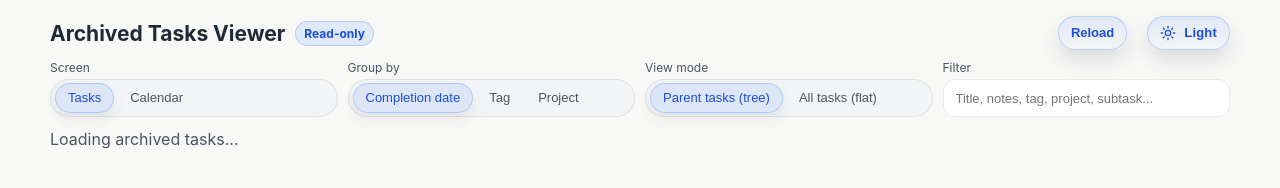
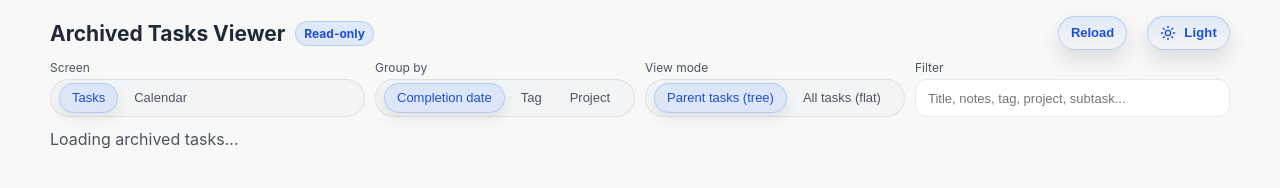
Before and after one commit to baiyina/Archived-Tasks-Viewer, a plain HTML site: page index.html in a window 1280 px wide. Drawn offline with Linux system fonts and the light colour scheme.

Commit message:
style(ui): 调整分段控件和字段的样式及布局
- 增加分段控件的内边距和禁止文本换行
- 调整字段的最小宽度和布局属性
- 为分段字段添加特定样式类

```diff
--- a/index.html
+++ b/index.html
@@ -85,7 +85,7 @@
         background: var(--surface-1);
         border: 1px solid var(--border);
         border-radius: 999px;
-        padding: 4px;
+        padding: 4px 8px;
         height: 38px;
       }
       .seg-btn {
@@ -98,6 +98,7 @@
         height: 30px;
         cursor: pointer;
         transition: all 0.12s ease;
+        white-space: nowrap;
       }
       .seg-btn.active {
         background: var(--accent-bg);
@@ -122,8 +123,12 @@
         gap: 4px;
         color: var(--muted);
         font-size: 12px;
-        min-width: 180px;
+        min-width: 220px;
         flex: 1;
+      }
+      .segmented-field {
+        min-width: 260px;
+        flex: 0 0 auto;
       }
       .field-inline {
         display: inline-flex;
@@ -668,7 +673,7 @@
             <button type="button" class="seg-btn" data-value="calendar">Calendar</button>
           </div>
         </div>
-        <div class="field hide-when-calendar">
+        <div class="field segmented-field hide-when-calendar">
           <span>Group by</span>
           <div class="segmented" data-field="group">
             <button type="button" class="seg-btn" data-value="date">Completion date</button>
@@ -676,7 +681,7 @@
             <button type="button" class="seg-btn" data-value="project">Project</button>
           </div>
         </div>
-        <div class="field hide-when-calendar">
+        <div class="field segmented-field hide-when-calendar">
           <span>View mode</span>
           <div class="segmented" data-field="view">
             <button type="button" class="seg-btn" data-value="parent">Parent tasks (tree)</button>
```
